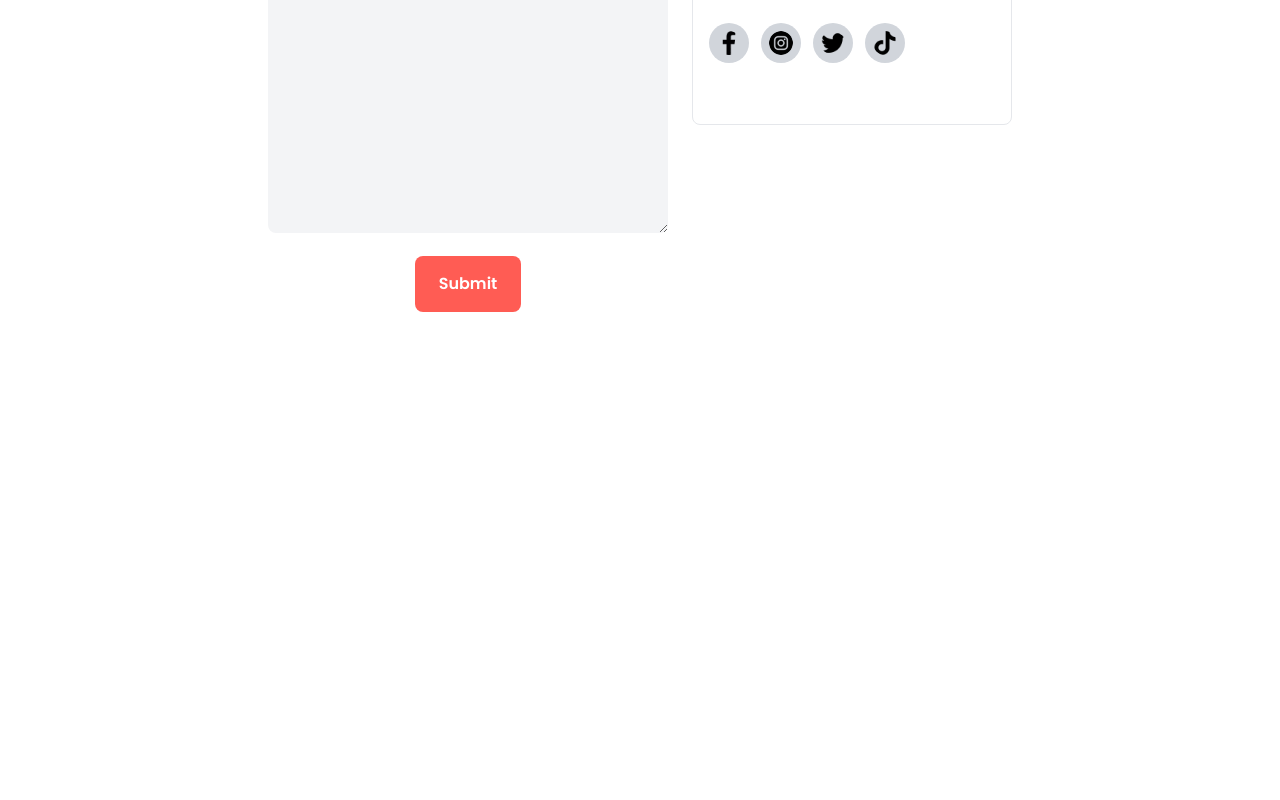
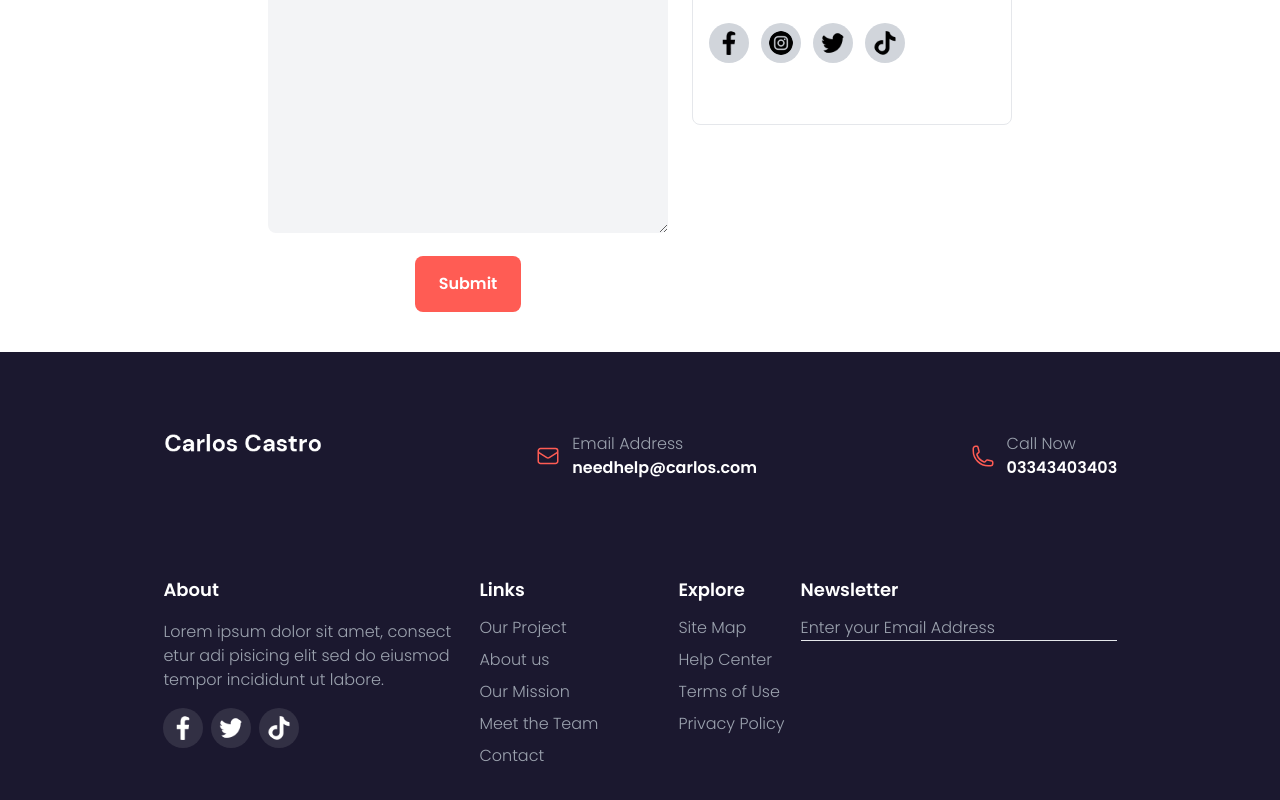
Before and after one commit to MingmaTenzing/carlosmigration, a Next.js app: page /contact in a window 1280 px wide. Shown: the part 740-1540 px from the top of the page. Before the commit the page ends 1052 px from the top, so only its background shows below. Built offline with nearby package versions, Linux system fonts and the light colour scheme.

Commit message:
minor changes to layout in contact page

```diff
--- a/components/Home Components/Footer.tsx
+++ b/components/Home Components/Footer.tsx
@@ -7,7 +7,7 @@ import tiktok from "../../assests/tiktok.png";
 type Props = {};
 function Footer({}: Props) {
   return (
-    <div className=" bg-[#1b182f]  p-4 py-10">
+    <div className=" bg-[#1b182f] mt-10  p-4 py-10">
       <div className=" space-y-6 md:space-y-0 md:p-10 md:flex md:justify-around">
         <div>
           <Image
--- a/components/Home Components/Nav.tsx
+++ b/components/Home Components/Nav.tsx
@@ -1,31 +1,53 @@
-import Image from "next/image"
-import logo from "../../assests/Carlos Logo.png"
-import { Bars3Icon, MagnifyingGlassIcon } from '@heroicons/react/24/outline'
-import Link from "next/link"
+'use client'
+import Image from "next/image";
+import logo from "../../assests/Carlos Logo.png";
+import { Bars3Icon, MagnifyingGlassIcon } from "@heroicons/react/24/outline";
+import Link from "next/link";
+import { useRouter } from "next/navigation";
 
-
-type Props = {}
+type Props = {};
 function Nav({}: Props) {
+  const router = useRouter();
   return (
     <main className="shadow-md  ">
-    <div className="  m-auto  lg:w-[1200px] lg:p-10 md:p-8  p-4 flex items-center justify-between">
+      <div className="  m-auto  lg:w-[1200px] lg:p-10 md:p-8  p-4 flex items-center justify-between">
         <div className=" flex ">
 
-        <Image src={logo} alt="Carlos Castro Logo" width={200} height={200} className="  w-[120px] lg:w-[200px] lg:mr-20" />
+            <Image
+              src={logo}
+              alt="Carlos Castro Logo"
+              width={200}
+              height={200}
+              className="  w-[120px] lg:w-[200px] lg:mr-20"
+              onClick={() => router.push("/")}
+            />
 
         </div>
         <div className=" flex ">
-            <Bars3Icon className=" lg:hidden w-6" />
-            <div className=" hidden lg:flex space-x-10">
-
-        <Link href="/" className=" text-gray-500 hover:text-black transition-all ease-linear duration-150">About</Link>
-        <Link href="/" className=" text-gray-500 hover:text-black transition-all ease-linear duration-150">Contact</Link>
-        <Link href="/" className=" text-gray-500 hover:text-black transition-all ease-linear duration-150">Blog</Link>
+          <Bars3Icon className=" lg:hidden w-6" />
+          <div className=" hidden lg:flex space-x-10">
+            <Link
+              href="/"
+              className=" text-gray-500 hover:text-black transition-all ease-linear duration-150"
+            >
+              About
+            </Link>
+            <Link
+              href="/contact"
+              className=" text-gray-500 hover:text-black transition-all ease-linear duration-150"
+            >
+              Contact
+            </Link>
+            <Link
+              href="/"
+              className=" text-gray-500 hover:text-black transition-all ease-linear duration-150"
+            >
+              Blog
+            </Link>
+          </div>
         </div>
-
-        </div>
-    </div>
+      </div>
     </main>
-  )
+  );
 }
-export default Nav
+export default Nav;
--- a/src/app/contact/layout.tsx
+++ b/src/app/contact/layout.tsx
@@ -1,3 +1,4 @@
+import Footer from "../../../components/Home Components/Footer";
 import Nav from "../../../components/Home Components/Nav";
 import "./../globals.css";
 
@@ -9,7 +10,7 @@ const inter = Poppins({
 });
 
 export const metadata = {
-  title: "Carlos Castro Migration",
+  title: "Contact",
   description: " Carlos Castro Migration and Educatoin Services",
 };
 
@@ -26,6 +27,9 @@ export default function RootLayout({
 
         </div>
         {children}
+        <div>
+          <Footer />
+        </div>
       </body>
     </html>
   );
```
